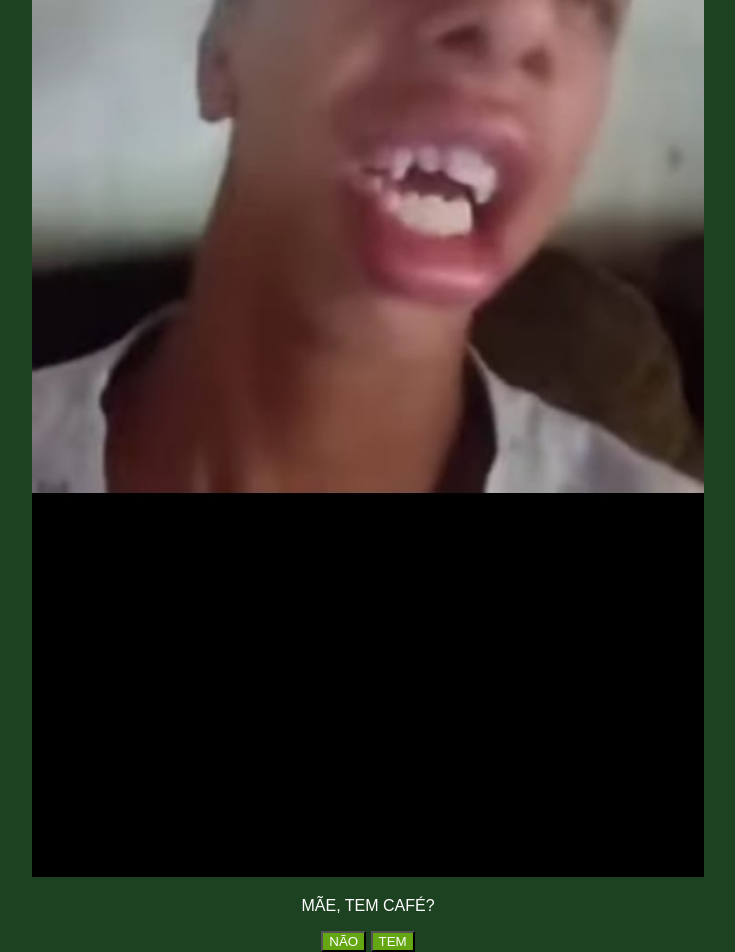
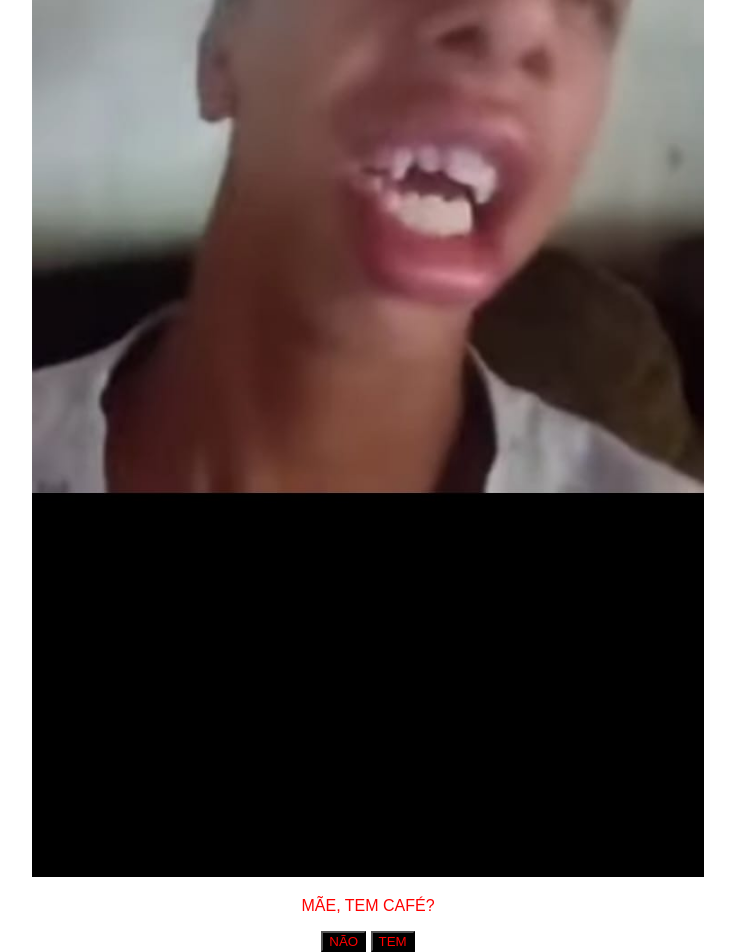
Before and after one commit to COOLGORDYN/RELOLDOBENIO, a plain HTML site: page index.html in a window 1280 px wide. Shown: the part 155-1107 px from the top of the page, without its empty margins (272-1007 px from the left). Drawn offline with Linux system fonts and the light colour scheme; a web font is replaced by a local one.

Commit message:
Add files via upload

```diff
--- a/index.html
+++ b/index.html
@@ -40,7 +40,7 @@
             <button class="btn-proximo" data-proximo="0">volta</button>
         </div>
         <div class="passo" id="passo-5">
-            <img src="NOR.jfif" alt="">
+            <img src=.jfif" alt="">
             <p>FINAL NEUTRO- HÁ CAFÉ PORÉM, TODO O CAFÉ ESTÁ FRIO</p>
             <button class="btn-proximo" data-proximo="0">volta</button>
         </div>
--- a/style.css
+++ b/style.css
@@ -1,6 +1,6 @@
 body {
-    background-color: #1D4221;
-    color: white;
+    background-color: #ffffff;
+    color: rgb(255, 0, 0);
     font-family: "Bai Jamjuree", sans-serif;
     display: flex;
     justify-content: center;
@@ -10,8 +10,8 @@ body {
 }
 
 button {
-    background-color: #64A712;
-    color: white;
+    background-color: #000000;
+    color: rgb(255, 0, 0);
     font-family: "Bai Jamjuree", sans-serif;
 }
 
```
